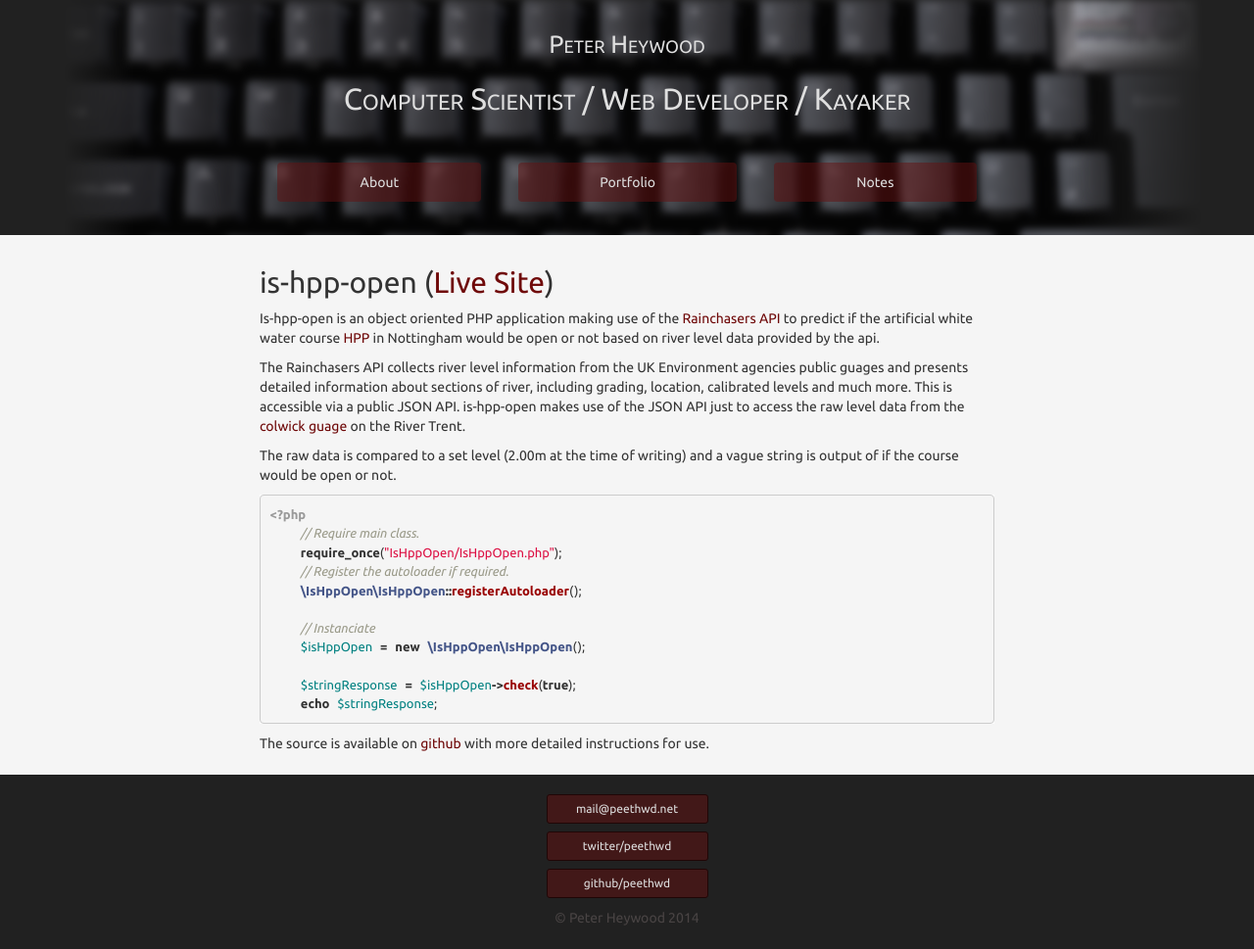
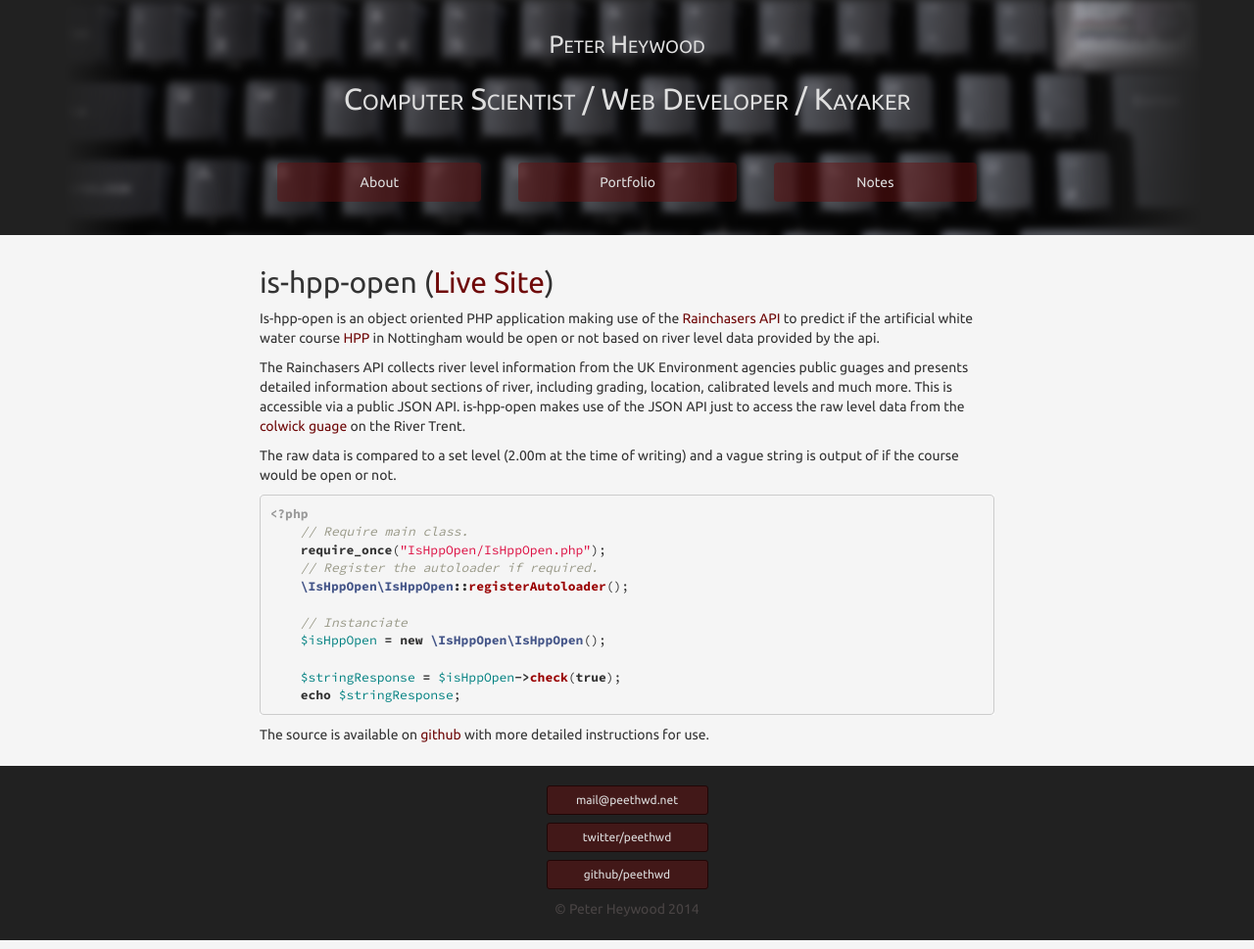
Before and after one commit to ptheywood/ptheywood.github.io, a Jekyll site: the page built from portfolio/is-hpp-open/index.md, in a window 1280 px wide. Shown: the whole page at 98% size. Built offline with Jekyll 4.4.1, drawn with Linux system fonts in a browser that asks for light colours; nearby versions of some CDN libraries; library files that are not in the unit come from our copies; Markdown is read by kramdown in place of the engine named in the settings.

Commit message:
Add Source Code Pro for source code

```diff
--- a/_includes/head.html
+++ b/_includes/head.html
@@ -5,7 +5,8 @@
         <meta name="viewport" content="width=device-width, initial-scale=1.0">
 
         <link rel="stylesheet" href="{{ site.baseurl }}/vendor/bootstrap/dist/css/bootstrap.min.css">
-        <link href='http://fonts.googleapis.com/css?family=Ubuntu:300,400,400italic,700' rel='stylesheet' type='text/css'>
+        <link href='http://fonts.googleapis.com/css?family=Ubuntu:300,400,400italic,700|Source+Code+Pro:400,600,700' rel='stylesheet' type='text/css'>
+
 
         <link rel="stylesheet" href="{{ site.baseurl }}/css/main.css">
         {% if site.ga_enabled %}
--- a/css/main.css
+++ b/css/main.css
@@ -9,8 +9,14 @@ html, body,
 h1, h2, h3, h4, h5, h6, .h1, .h2, .h3, .h4, .h5, .h6,
 p, span, a {
     font-family: 'Ubuntu', sans-serif;
+}
 
+pre, code,
+pre code span,
+.highlight {
+    font-family: 'Source Code Pro', sans-serif;
 }
+
 
 a {
     color: #6F0909;
```
